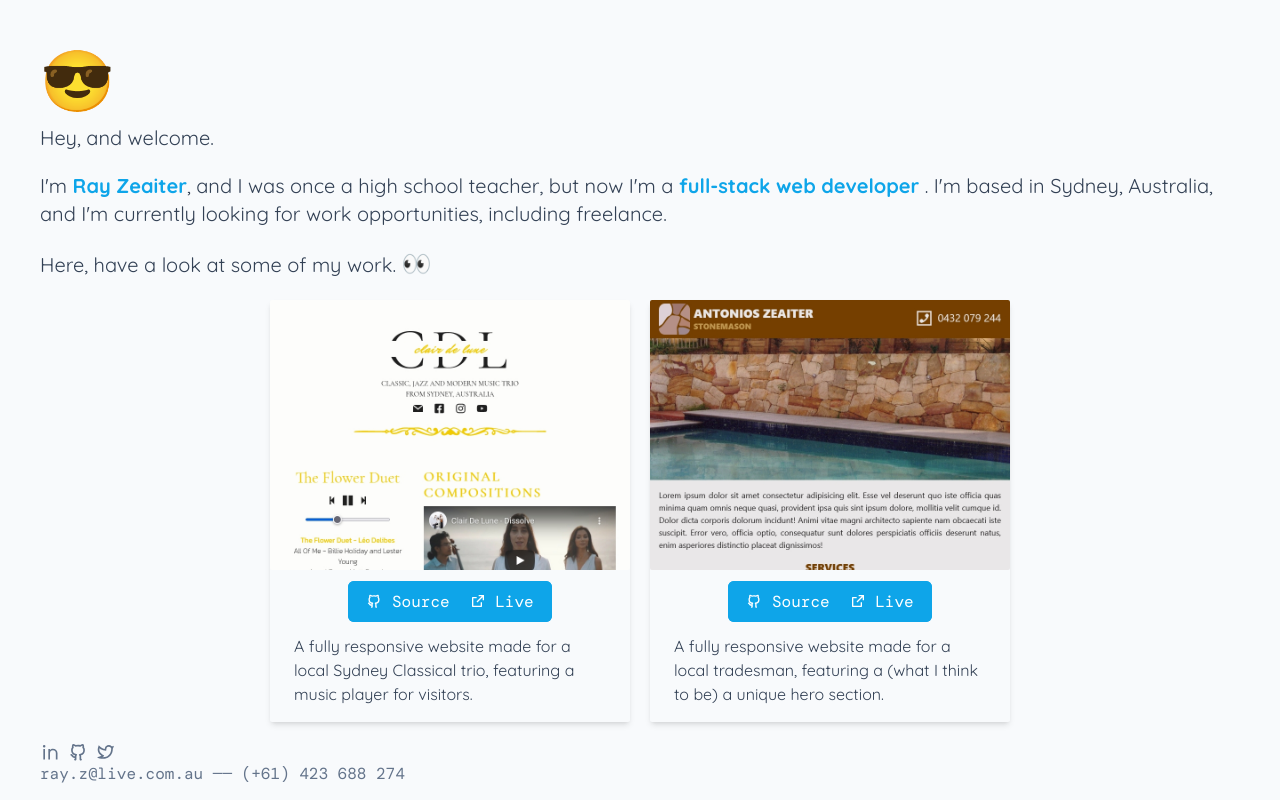
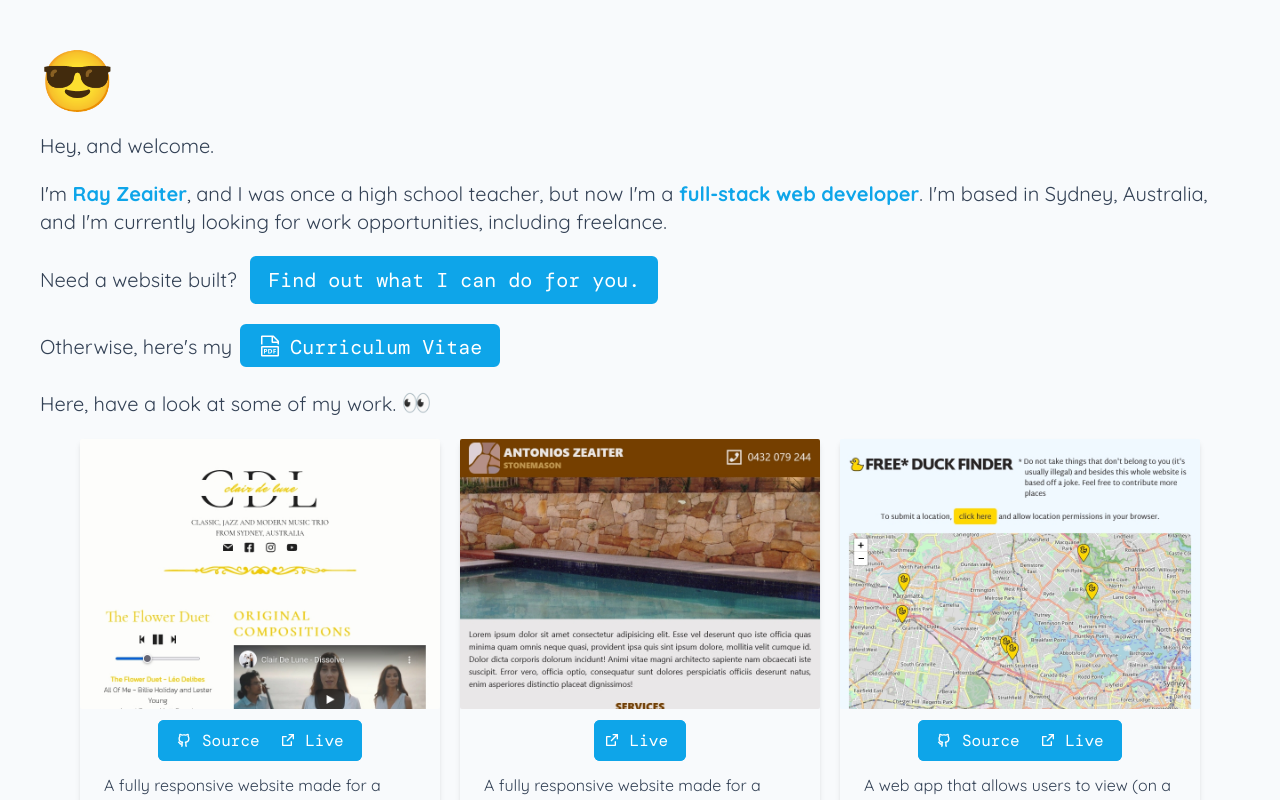
Before and after one commit to king-oldmate/portfolio-attempt-idk, a React (Create React App) app: page / in a window 1280 px wide. Shown: the top 800 px of the page. Built offline with nearby package versions, Linux system fonts and the light colour scheme; a web font is replaced by a local one.

Commit message:
updated website, added to portfolio

```diff
--- a/src/Main.jsx
+++ b/src/Main.jsx
@@ -1,24 +1,41 @@
 import React from "react";
+import { VscFilePdf } from "react-icons/vsc";
 
 const Main = () => {
   return (
     <main className='mx-auto text-xl max-w-7xl font-quicksand'>
       <p
-        className='pt-3 text-6xl font-bold font-noto hover:text-yellow-500 transition-[color] duration-500 mb-3'
+        className='pt-3 text-6xl font-bold font-noto hover:text-yellow-500 transition-[color] duration-500 mb-5'
         title='(H)'
       >
         😎
       </p>
       <p className='mb-5'>Hey, and welcome.</p>
-      <p>
+      <p className='mb-5'>
         I'm <span className='font-bold text-sky-500'>Ray Zeaiter</span>, and I
         was once a high school teacher, but now I'm a
         <span className='font-bold text-sky-500'>
           {" "}
           full-stack web developer
-        </span>{" "}
+        </span>
         . I'm based in Sydney, Australia, and I'm currently looking for work
         opportunities, including freelance.
+      </p>
+
+      <p className='mb-5'>
+        Need a website built?{" "}
+        <button className='px-4 py-2 ml-2 font-mono text-white rounded-md bg-sky-500 w-fit blue-btn'>
+          Find out what I can do for you.
+        </button>
+      </p>
+      <p>
+        Otherwise, here's my
+        <button className='px-4 py-1 ml-2 font-mono text-white rounded-md bg-sky-500 w-fit blue-btn'>
+          <span className='inline-block mr-2 text-2xl translate-y-1'>
+            <VscFilePdf />
+          </span>
+          Curriculum Vitae
+        </button>
       </p>
     </main>
   );
--- a/src/Portfolio.jsx
+++ b/src/Portfolio.jsx
@@ -10,35 +10,51 @@ const Portfolio = () => {
         Here, have a look at some of my work.{" "}
         <span className='text-2xl font-noto'>👀</span>
       </p>
-      <article className='flex flex-col items-center justify-center gap-5 mt-5 sm:items-stretch sm:flex-row'>
+      <article className='flex flex-wrap items-center justify-center gap-5 mt-5 sm:items-stretch sm:flex-row'>
         {entries.map((entry) => {
           const { title, id, imgSrc, srcCode, url, description } = entry;
           return (
             <div
               key={id}
-              className='text-center duration-5000 rounded-sm shadow-md transition-[box-shadow] max-w-[360px] hover:shadow-lg space-y-3'
+              className='text-center duration-5000 rounded-sm shadow-md transition-[box-shadow] w-[360px] shrink-0 hover:shadow-lg space-y-3'
             >
               <img
                 src={imgSrc}
                 alt={title}
-                className='max-h-[270px] w-full object-cover object-top hover:object-bottom transition-all duration-1000 hover:duration-[5000ms] mx-auto rounded-sm mb-5'
+                className='h-[270px] w-full object-cover object-top hover:object-bottom transition-all duration-1000 hover:duration-[5000ms] mx-auto rounded-sm mb-5'
               />
               {/* <h2 className='text-lg font-semibold'>{title}</h2> */}
+              {srcCode ? (
                 <div className='mx-auto font-mono text-white w-fit'>
                   <a
                     href={srcCode}
+                    target='_blank'
                     className='py-2 pl-4 pr-2 border-r-0 rounded-l-md blue-btn'
                   >
                     <RiGithubLine className='inline -translate-y-0.5' /> Source
                   </a>
                   <a
                     href={url}
+                    target='_blank'
                     className='py-2 pl-2 pr-4 border-2 border-l-0 rounded-r-md border-sky-500 blue-btn'
                   >
                     <RiExternalLinkLine className='inline -translate-y-0.5' />{" "}
                     Live
                   </a>
                 </div>
+              ) : (
+                <div className='mx-auto font-mono text-white w-fit'>
+                  <a
+                    href={url}
+                    target='_blank'
+                    className='py-2 pl-2 pr-4 border-2 rounded-md border-sky-500 blue-btn'
+                  >
+                    <RiExternalLinkLine className='inline -translate-y-0.5' />{" "}
+                    Live
+                  </a>
+                </div>
+              )}
+
               <p className='px-6 pt-2 pb-4 text-left'>{description}</p>
             </div>
           );
--- a/src/portfolioEntries.js
+++ b/src/portfolioEntries.js
@@ -1,5 +1,7 @@
 import cdlScreenshot from "./images/cdl-full.jpg";
 import stoneScreenshot from "./images/stone-full.jpg";
+import fdfScreenshot from "./images/fdf-full.jpg";
+import filterFull from "./images/filter-full.jpg";
 
 const portfolioEntries = [
   {
@@ -9,7 +11,7 @@ const portfolioEntries = [
       "A fully responsive website made for a local Sydney Classical trio, featuring a music player for visitors.",
     tools: ["react", "tailwind"],
     imgSrc: cdlScreenshot,
-    srcCode: "",
+    srcCode: "https://github.com/king-oldmate/CDL-trio-website",
     url: "https://clairdelunetrio-sydney.netlify.app/",
   },
   {
@@ -19,8 +21,28 @@ const portfolioEntries = [
       "A fully responsive website made for a local tradesman, featuring a (what I think to be) a unique hero section. ",
     tools: ["tailwind"],
     imgSrc: stoneScreenshot,
-    srcCode: "",
+    srcCode: null,
     url: "https://antonios-zeaiter-sydney-stonemason.netlify.app/",
+  },
+  {
+    id: 3,
+    title: "Full-stack web app",
+    description:
+      "A web app that allows users to view (on a map) and submit location data on duck habitats. I developed the backend using Node.js and store the submitted data on MongoDB.",
+    tools: ["tailwind", "react", "node.js", "mongodb"],
+    imgSrc: fdfScreenshot,
+    srcCode: "https://github.com/king-oldmate/free-duck-finder",
+    url: "https://freeduckfinder.online/",
+  },
+  {
+    id: 4,
+    title: "Job listings with filtering solution",
+    description:
+      "A full responsive web component that takes JSON data and parses it to a page of job listings. Of special note are the tags, which when clicked, filter the listed jobs accordingly.",
+    tools: ["tailwind", "react"],
+    imgSrc: filterFull,
+    srcCode: "https://github.com/king-oldmate/FEM-job-listing-with-filter",
+    url: "https://62c57eda52322200087e777b--superb-kashata-bdd2c6.netlify.app/",
   },
 ];
 
```
Also changed, not shown: src/images/fdf-full.jpg (added), src/images/filter-full.jpg (added). Lines whose indentation alone changed are shown as unchanged.
